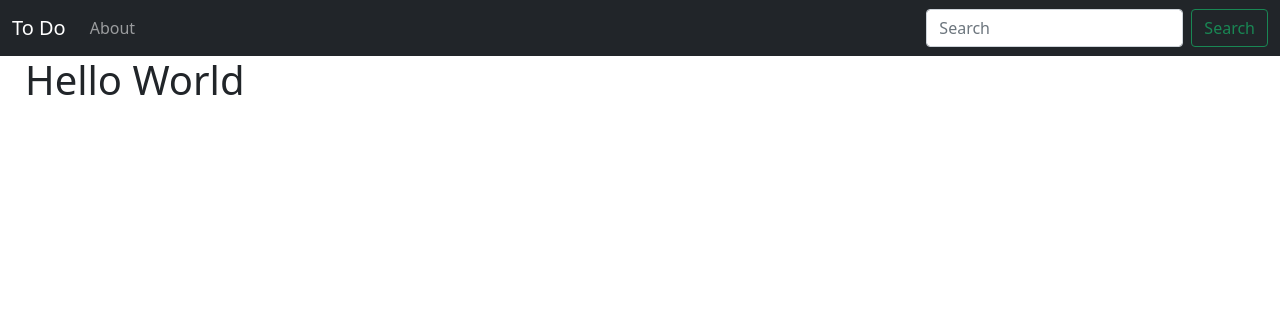
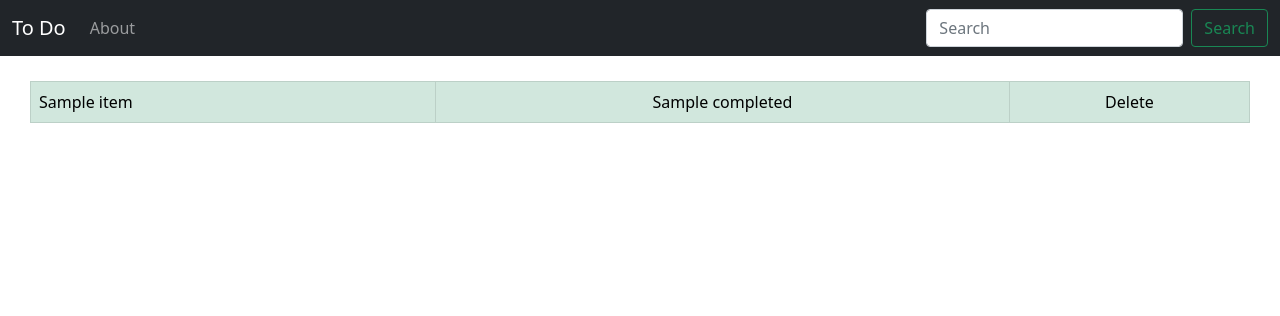
Before and after one commit to MoeinFirouzi/django-todo_list, a Django app: template todo_list/templates/home.html in a window 1280 px wide. Shown: the top 316 px of the page. Run offline with Django 3.2, Linux system fonts and the light colour scheme; the template is opened without the code that fills it: most values are stand-ins (such as "Sample title", 1, 10 or a date in 2020).

Commit message:
add some styles

```diff
--- a/todo_list/templates/base.html
+++ b/todo_list/templates/base.html
@@ -1,3 +1,4 @@
+{% load static %}
 <!doctype html>
 <html lang="en">
   <head>
@@ -7,6 +8,7 @@
 
     <!-- Bootstrap CSS -->
     <link href="https://cdn.jsdelivr.net/npm/bootstrap@5.0.2/dist/css/bootstrap.min.css" rel="stylesheet" integrity="sha384-EVSTQN3/azprG1Anm3QDgpJLIm9Nao0Yz1ztcQTwFspd3yD65VohhpuuCOmLASjC" crossorigin="anonymous">
+    <link href="{% static 'css/my_style.css' %}" rel="stylesheet">
 
     <title>{% block title %}Hello, world!{% endblock %}</title>
   </head>
@@ -30,7 +32,7 @@
           </div>
         </div>
       </nav>
-      <div style="margin-left: 25px;">
+      <div style="margin-left: 30px; margin-top: 25px; margin-right: 30px;">
         {% block content %}
 
         {% endblock %}
--- a/todo_list/templates/home.html
+++ b/todo_list/templates/home.html
@@ -1,8 +1,30 @@
 {% extends 'base.html' %}
 
+
+
 {% block content %}
- <h1>Hello World</h1>
+    {% if items %}
+    <table class="table table-bordered">
+        {% for stuff in items%}
+        {% if stuff.completed %}
+            <tr class="table-success">
+                <td>{{ stuff.item }} </td>
+                <td><center>{{ stuff.completed }}</center></td>
+                <td><center>Delete</center></td>
+            </tr>
+        {% else %}
+            <tr class="table-light">
+                <td class="striker">{{ stuff.item }} </td>
+                <td><center>{{ stuff.completed }}</center></td>
+                <td><center>Delete</center></td>
+            </tr>
+        {% endif %}
+        {% endfor %}
+    </table>
+    {% endif %}
 {% endblock %}
+
+
 
 {% block title %}
 To Do list
```
